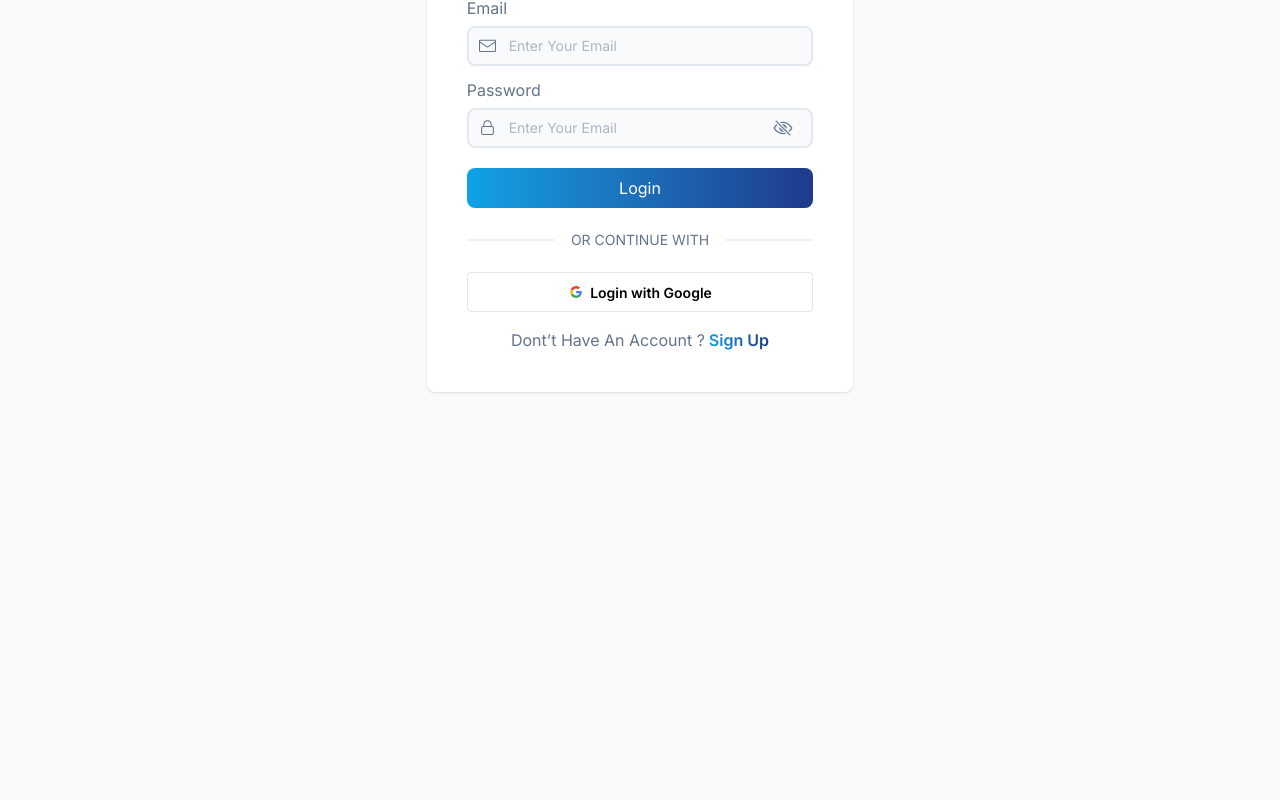
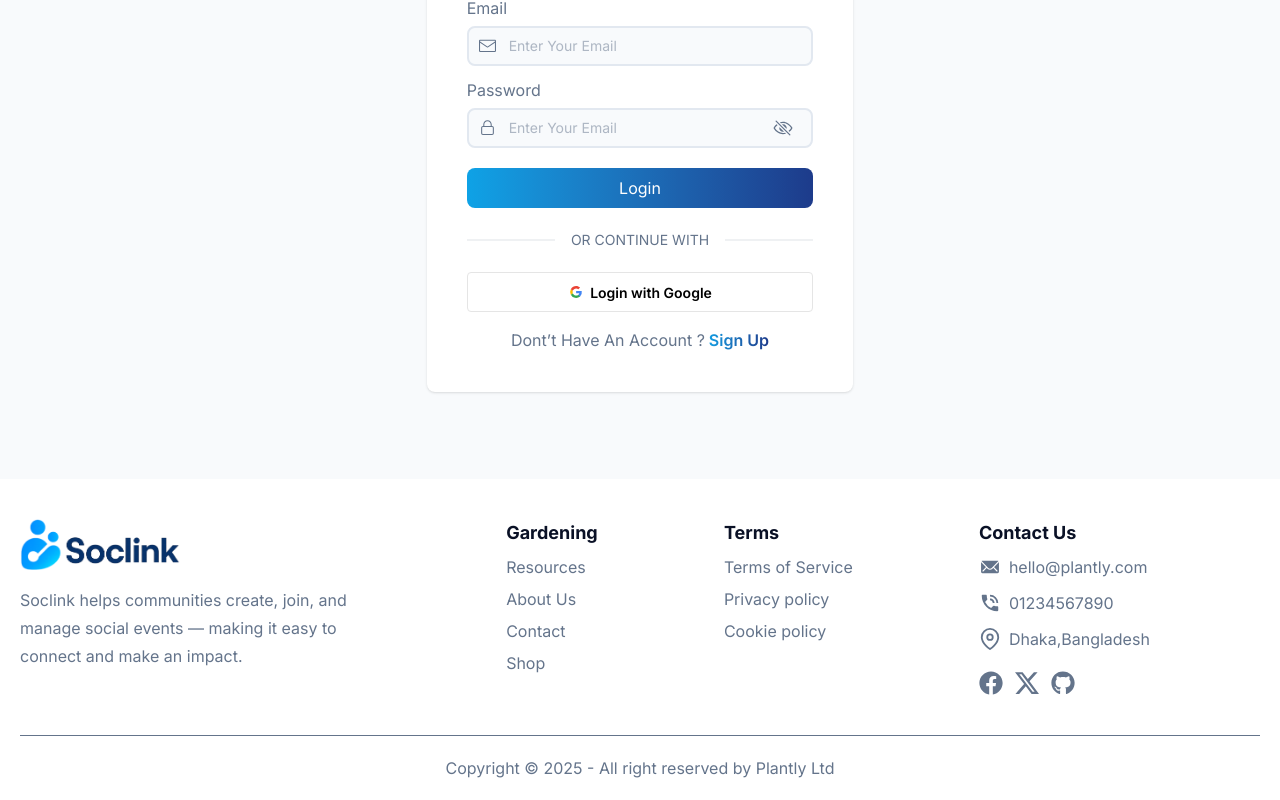
Before and after one commit to morshedrifat1/soclink-app-client11, a React (Vite) app: page /auth/login in a window 1280 px wide. Shown: the part 401-1201 px from the top of the page. Before the commit the page ends 880 px from the top, so only its background shows below. Built offline with nearby package versions, Linux system fonts and the light colour scheme; no server answers.

Commit message:
feature and gallery section create

```diff
--- a/index.html
+++ b/index.html
@@ -1,5 +1,5 @@
 <!doctype html>
-<html lang="en" >
+<html lang="en">
   <head>
     <meta charset="UTF-8" />
     <link rel="shortcut icon" href="./src/assets/fav-icon.png" type="image/x-icon">
--- /dev/null
+++ b/public/galleryImg.json
@@ -0,0 +1,34 @@
+[
+  {
+    "eventCategory": "Cleanup",
+    "imgUrl": "https://i.ibb.co/tMdxf3cv/cleanup2.jpg"
+  },
+  {
+    "eventCategory": "Donation",
+    "imgUrl": "https://i.ibb.co/0j8db6KJ/Donation2.png"
+  },
+  {
+    "eventCategory": "Plantation",
+    "imgUrl": "https://i.ibb.co/1JfRyxjT/Plantation3.jpg"
+  },
+  {
+    "eventCategory": "Plantation",
+    "imgUrl": "https://i.ibb.co/xtynZbgB/Plantation2.jpg"
+  },
+  {
+    "eventCategory": "Cleanup",
+    "imgUrl": "https://i.ibb.co/MxqMQ7jR/Cleanup-2.jpg"
+  },
+  {
+    "eventCategory": "Donation",
+    "imgUrl": "https://i.ibb.co/jZ44GCN5/Donation.jpg"
+  },
+  {
+    "eventCategory": "Cleanup",
+    "imgUrl": "https://i.ibb.co/XfWdgczg/Cleanup.jpg"
+  },
+  {
+    "eventCategory": "Plantation",
+    "imgUrl": "https://i.ibb.co/1JfRyxjT/Plantation3.jpg"
+  }
+]
--- a/src/Layouts/MainLayout.jsx
+++ b/src/Layouts/MainLayout.jsx
@@ -6,7 +6,7 @@ import Footer from '../components/Footer';
 const MainLayout = () => {
     return (
         <div>
-            <header className='sticky top-0 z-40 bg-[#f5f8fb]/30 dark:bg-[#0c1222]/30 backdrop-blur-md backdrop-saturate-150'>
+            <header className='sticky top-0 z-40 bg-base-200 backdrop-blur-md backdrop-saturate-150'>
                 <Header></Header>
             </header>
             <main>
--- a/src/components/Footer.jsx
+++ b/src/components/Footer.jsx
@@ -1,11 +1,75 @@
-import React from 'react';
-
+import React from "react";
+import logo from "../assets/logo.png";
+import { Link } from "react-router";
+import { FaFacebook, FaGithub } from "react-icons/fa";
+import { IoIosMail } from "react-icons/io";
+import { MdPhoneInTalk } from "react-icons/md";
+import { FiMapPin } from "react-icons/fi";
+import { BsTwitterX } from "react-icons/bs";
 const Footer = () => {
-    return (
-        <div>
-
+  return (
+    <div className="bg-boxbg">
+      <footer className="footer sm:footer-horizontal  text-base-content pt-10 px-5 max-w-[1420px] mx-auto rounded-lg">
+        <aside className="w-80 md:w-90">
+          <img className="w-40" src={logo} alt="" />
+          <p className="leading-7 mt-2 text-base font-normal">
+            Soclink helps communities create, join, and manage social events —
+            making it easy to connect and make an impact.
+          </p>
+        </aside>
+        <nav className="space-y-.5">
+          <h6 className="text-lg font-bold text-heading">Gardening</h6>
+          <Link className="link link-hover text-base">Resources</Link>
+          <Link className="link link-hover text-base">About Us</Link>
+          <Link className="link link-hover text-base">Contact</Link>
+          <Link className="link link-hover text-base">Shop</Link>
+        </nav>
+        <nav className="space-y-.5">
+          <h6 className="text-lg font-bold text-heading">Terms</h6>
+          <Link className="link link-hover text-base">Terms of Service</Link>
+          <Link className="link link-hover text-base">Privacy policy</Link>
+          <Link className="link link-hover text-base">Cookie policy</Link>
+        </nav>
+        <nav>
+          <h6 className="text-lg font-bold text-heading">Contact Us</h6>
+          <div className="space-y-3">
+            <p className="flex items-center gap-2 text-base ">
+              <IoIosMail size={22} />
+              hello@plantly.com
+            </p>
+            <p className="flex items-center gap-2 text-base ">
+              <MdPhoneInTalk size={22} />
+              01234567890
+            </p>
+            <p className="flex items-center gap-2 text-base ">
+              <FiMapPin size={22} />
+              Dhaka,Bangladesh
+            </p>
+          </div>
+          <div className="flex gap-3 mt-3">
+            <Link to={"https://facebook.com"} target="_blank">
+              <FaFacebook size={24} />
+            </Link>
+            <Link to={"https://x.com/"} target="_blank">
+              <BsTwitterX size={24} />
+            </Link>
+            <Link to={"https://www.github.com/"} target="_blank">
+              <FaGithub size={24} />
+            </Link>
+          </div>
+        </nav>
+      </footer>
+      <div className="bg-boxbg">
+        <div className=" text-base-content pt-10 px-5 pb-5 max-w-[1420px] mx-auto rounded-lg">
+          <hr className="text-base-content" />
+          <p className="text-center pt-5">
+            Copyright © {new Date().getFullYear()} - All right reserved by
+            Plantly Ltd
+          </p>
         </div>
-    );
+      </div>
+    </div>
+  );
 };
 
 export default Footer;
--- a/src/components/Header.jsx
+++ b/src/components/Header.jsx
@@ -128,7 +128,7 @@ const Header = () => {
             <div className="w-full relative">
               <ul
               tabIndex={0}
-              className="menu menu-sm dropdown-content bg-base-200 rounded-box z-1 mt-8 w-52 p-2 shadow space-y-2 "
+              className="menu menu-sm dropdown-content bg-base-100 rounded-box z-1 mt-6 w-52 p-2 space-y-2 "
             >
               <li>
                 <div className="avatar space-x-2 py-2.5">
--- a/src/index.css
+++ b/src/index.css
@@ -24,6 +24,7 @@
   --color-navlink:#0a1126;
   --color-heading:#0a1126;
   --color-subHeading:#e4e7f1;
+  --color-boxbg:#FFFFFF
 
 
 }
@@ -33,7 +34,7 @@
   --color-primary:#0ea2e6 ;
   --color-secondary:#1d3b8b;
   --color-base-100:#0f172a;
-  --color-base-200:#0a1126;
+  --color-base-200:#0a112640;
   --color-base-300:#ffff;
   --color-base-content:#94a3b8;
   --color-mainborder:#94a3b810;
@@ -41,6 +42,7 @@
   --color-navlink:#fafafa;
   --color-heading:#fafafa;
   --color-subHeading:#16295a;
+  --color-boxbg:#0a1126;
 
 }
 
@@ -50,6 +52,8 @@
     --color-navlink:#0a1126;
     --color-heading:#0a1126;
     --color-subHeading:#e4e7f1;
+      --color-boxbg:#FFFFFF
+
 }
 
 
--- a/src/pages/Home/EventGallery.jsx
+++ b/src/pages/Home/EventGallery.jsx
@@ -1,7 +1,5 @@
-import React from "react";
 import { Fade } from "react-awesome-reveal";
-import banner from '../../assets/hero-banner.jpg'
-const EventGallery = () => {
+const EventGallery = ({galleryImg}) => {
   return (
     <div className="max-w-[1420px] mx-auto px-5 pb-20">
       <Fade>
@@ -21,16 +19,16 @@ const EventGallery = () => {
       </Fade>
       <Fade>
         <div className="grid grid-cols-1 sm:grid-cols-3 lg:grid-cols-4 gap-6 mt-7">
-        <div className="shadow rounded-lg bg-base-200 group transition relative cursor-pointer">
-          <img src={banner} className="w-full h-50 group-hover:scale-[1.01] transition-transform duration-200 rounded-lg" alt="" />
-            <div className="hidden group-hover:flex group-hover:absolute bg-gradient-to-t from-gray-950/80 to-gray-600/5 top-0 w-full h-50 flex-col justify-end p-4 rounded-lg group-hover:scale-[1.01]">
-            <Fade>
-                <button className="backdrop-blur-2xl px-2 py-0.5 rounded-full bg-white/25 text-white text-[12px] border border-white backdrop-saturate-150">Plantation</button>
-                <h1 className="text-white font-bold mt-1">Tree Plantation Drive</h1>
-            <p className="text-white">Hossainpur, Kishoreganj</p>
-            </Fade>
-          </div>
-        </div>
+          {galleryImg.map((img)=><div className="shadow rounded-lg bg-base-200 group transition relative cursor-pointer">
+            <img
+              src={img.imgUrl}
+              className="w-full h-50 object-cover group-hover:scale-[1.01] transition-transform duration-200 rounded-lg relative"
+              alt=""
+            />
+            <button className="backdrop-blur-2xl px-2 py-0.5 rounded-full bg-subHeading text-navlink text-[12px] border border-white backdrop-saturate-150 absolute top-2 right-2">
+              {img.eventCategory}
+            </button>
+          </div>)}
         </div>
       </Fade>
     </div>
--- a/src/pages/Home/Home.jsx
+++ b/src/pages/Home/Home.jsx
@@ -2,13 +2,15 @@ import React from "react";
 import HeroSection from "./HeroSection";
 import FeaturesSection from "./FeaturesSection";
 import EventGallery from "./EventGallery";
+import { useLoaderData } from "react-router";
 
 const Home = () => {
+    const galleryImg = useLoaderData()
     return (
         <div className="bg-base-100">
             <HeroSection></HeroSection>
             <FeaturesSection></FeaturesSection>
-            <EventGallery></EventGallery>
+            <EventGallery galleryImg={galleryImg}></EventGallery>
     </div>
     );
 };
--- a/src/routes/Router.jsx
+++ b/src/routes/Router.jsx
@@ -8,19 +8,41 @@ import Login from "../pages/Login";
 import Register from "../pages/Register";
 import UpcomingEvents from "../pages/UpcomingEvents ";
 import PrivateRoute from "./PrivateRoute";
+import LoadingSpiner from "../components/LoadingSpiner";
 
 export const router = createBrowserRouter([
   {
     path: "/",
     Component: MainLayout,
     children: [
-        { index: true, Component: Home },
-        {path:'create-event',element:<PrivateRoute><CreateEvent></CreateEvent></PrivateRoute>},
-        {path:'join-event',element:<PrivateRoute><JoinEvent></JoinEvent></PrivateRoute>},
-        {path:'manage-events',element:<PrivateRoute><ManageEvents></ManageEvents></PrivateRoute>},
-        {path:'auth/login',Component:Login},
-        {path:'auth/register',Component:Register},
-        {path:'upcoming-events',Component:UpcomingEvents}
+      { index: true, Component: Home,hydrateFallbackElement:<LoadingSpiner></LoadingSpiner>, loader: () => fetch("/galleryImg.json") },
+      {
+        path: "create-event",
+        element: (
+          <PrivateRoute>
+            <CreateEvent></CreateEvent>
+          </PrivateRoute>
+        ),
+      },
+      {
+        path: "join-event",
+        element: (
+          <PrivateRoute>
+            <JoinEvent></JoinEvent>
+          </PrivateRoute>
+        ),
+      },
+      {
+        path: "manage-events",
+        element: (
+          <PrivateRoute>
+            <ManageEvents></ManageEvents>
+          </PrivateRoute>
+        ),
+      },
+      { path: "auth/login", Component: Login },
+      { path: "auth/register", Component: Register },
+      { path: "upcoming-events", Component: UpcomingEvents },
     ],
   },
 ]);
```
Also changed, not shown: src/pages/Home/FeaturesSection.jsx (+6 -6 lines).
